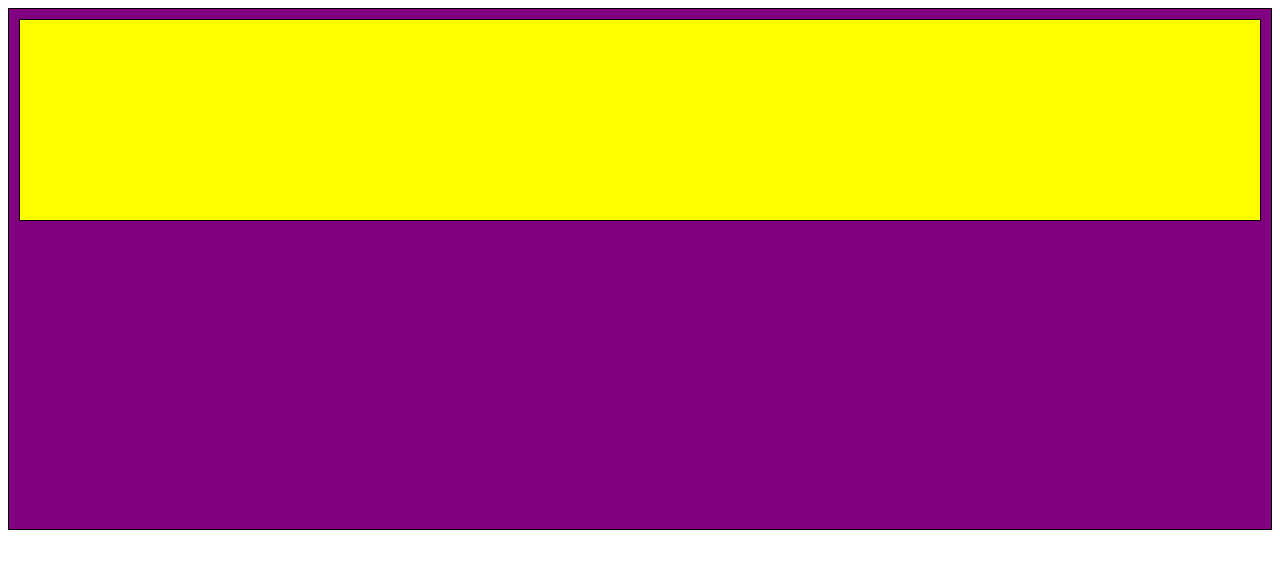
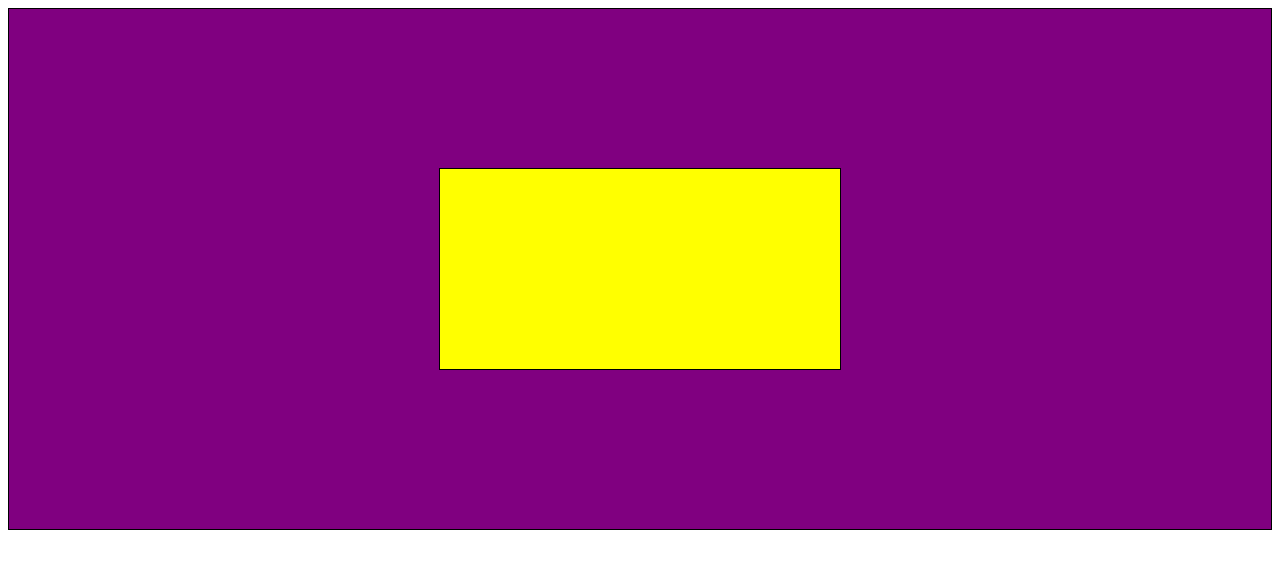
Before and after one commit to Alexandreprogramador/HTML---CSS, a plain HTML site: page Exercícios/ex022a/fundo007.html in a window 1280 px wide. Drawn offline with Linux system fonts and the light colour scheme.

Commit message:
Update fundo007.html

```diff
--- a/Exercícios/ex022a/fundo007.html
+++ b/Exercícios/ex022a/fundo007.html
@@ -8,6 +8,7 @@
 
     <style>
         #container {
+            position: relative;
             height: 500px;
             background-color: purple;
             border: 1px black solid;
@@ -15,9 +16,14 @@
         }
 
         #conteudo {
+            position: absolute;
             height: 200px;
+            width: 400px;
             border: 1px black solid;
             background-color: yellow;
+            left: 50%;
+            top: 50%;
+            transform: translate(-50%, -50%);
         }
 
     </style>
```
